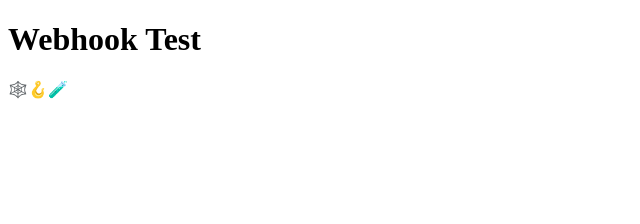
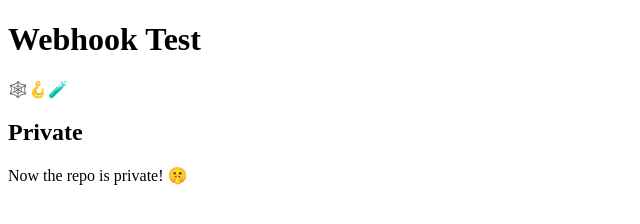
Before and after one commit to kazvee/webhook_test, a plain HTML site: page index.html in a window 1280 px wide. Shown: the whole page, without its empty margins (0-640 px from the left). Drawn offline with Linux system fonts and the light colour scheme.

Commit message:
Update index page once repo is private

```diff
--- a/index.html
+++ b/index.html
@@ -8,5 +8,7 @@
 <body>
 <h1>Webhook Test</h1>
 <p>🕸️🪝🧪</p>
+<h2>Private</h2>
+<p>Now the repo is private! 🤫</p>
 </body>
 </html>
```
